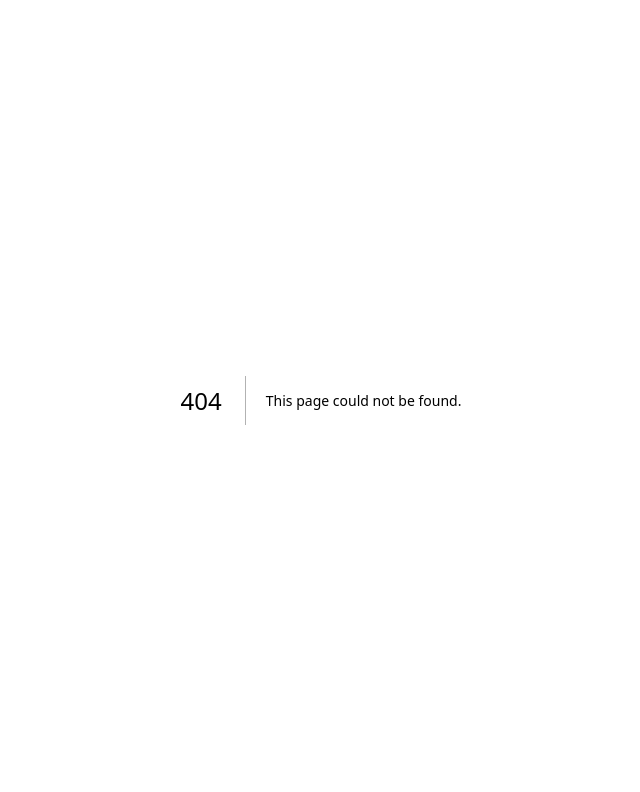
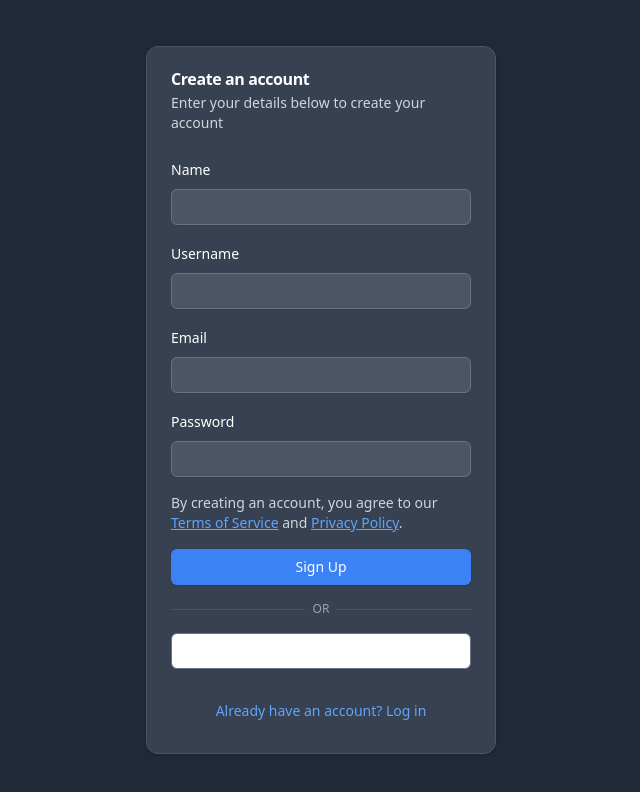
Before and after one commit to Mukul-Howale/AllChat, a Next.js app in the folder all-chat/: page /auth in a window 1280 px wide. Before the commit this address had no page. Shown: the top 792 px of the page, without its empty margins (319-959 px from the left). Built offline with nearby package versions, Linux system fonts and the light colour scheme.

Commit message:
Update in header and footer

```diff
--- a/all-chat/package.json
+++ b/all-chat/package.json
@@ -10,6 +10,8 @@
   },
   "dependencies": {
     "@radix-ui/react-icons": "^1.3.0",
+    "@radix-ui/react-label": "^2.1.0",
+    "@radix-ui/react-separator": "^1.1.0",
     "@radix-ui/react-slot": "^1.1.0",
     "class-variance-authority": "^0.7.0",
     "clsx": "^2.1.1",
--- /dev/null
+++ b/all-chat/src/components/ui/card.tsx
@@ -0,0 +1,76 @@
+import * as React from "react"
+
+import { cn } from "@/lib/utils"
+
+const Card = React.forwardRef<
+  HTMLDivElement,
+  React.HTMLAttributes<HTMLDivElement>
+>(({ className, ...props }, ref) => (
+  <div
+    ref={ref}
+    className={cn(
+      "rounded-xl border bg-card text-card-foreground shadow",
+      className
+    )}
+    {...props}
+  />
+))
+Card.displayName = "Card"
+
+const CardHeader = React.forwardRef<
+  HTMLDivElement,
+  React.HTMLAttributes<HTMLDivElement>
+>(({ className, ...props }, ref) => (
+  <div
+    ref={ref}
+    className={cn("flex flex-col space-y-1.5 p-6", className)}
+    {...props}
+  />
+))
+CardHeader.displayName = "CardHeader"
+
+const CardTitle = React.forwardRef<
+  HTMLParagraphElement,
+  React.HTMLAttributes<HTMLHeadingElement>
+>(({ className, ...props }, ref) => (
+  <h3
+    ref={ref}
+    className={cn("font-semibold leading-none tracking-tight", className)}
+    {...props}
+  />
+))
+CardTitle.displayName = "CardTitle"
+
+const CardDescription = React.forwardRef<
+  HTMLParagraphElement,
+  React.HTMLAttributes<HTMLParagraphElement>
+>(({ className, ...props }, ref) => (
+  <p
+    ref={ref}
+    className={cn("text-sm text-muted-foreground", className)}
+    {...props}
+  />
+))
+CardDescription.displayName = "CardDescription"
+
+const CardContent = React.forwardRef<
+  HTMLDivElement,
+  React.HTMLAttributes<HTMLDivElement>
+>(({ className, ...props }, ref) => (
+  <div ref={ref} className={cn("p-6 pt-0", className)} {...props} />
+))
+CardContent.displayName = "CardContent"
+
+const CardFooter = React.forwardRef<
+  HTMLDivElement,
+  React.HTMLAttributes<HTMLDivElement>
+>(({ className, ...props }, ref) => (
+  <div
+    ref={ref}
+    className={cn("flex items-center p-6 pt-0", className)}
+    {...props}
+  />
+))
+CardFooter.displayName = "CardFooter"
+
+export { Card, CardHeader, CardFooter, CardTitle, CardDescription, CardContent }
--- /dev/null
+++ b/all-chat/src/components/ui/label.tsx
@@ -0,0 +1,20 @@
+import * as React from "react"
+import * as LabelPrimitive from "@radix-ui/react-label"
+import { cn } from "@/lib/utils"
+
+const Label = React.forwardRef<
+  React.ElementRef<typeof LabelPrimitive.Root>,
+  React.ComponentPropsWithoutRef<typeof LabelPrimitive.Root>
+>(({ className, ...props }, ref) => (
+  <LabelPrimitive.Root
+    ref={ref}
+    className={cn(
+      "text-sm font-medium leading-none peer-disabled:cursor-not-allowed peer-disabled:opacity-70",
+      className
+    )}
+    {...props}
+  />
+))
+Label.displayName = LabelPrimitive.Root.displayName
+
+export { Label }
--- /dev/null
+++ b/all-chat/src/components/ui/separator.tsx
@@ -0,0 +1,29 @@
+import * as React from "react"
+import * as SeparatorPrimitive from "@radix-ui/react-separator"
+
+import { cn } from "@/lib/utils"
+
+const Separator = React.forwardRef<
+  React.ElementRef<typeof SeparatorPrimitive.Root>,
+  React.ComponentPropsWithoutRef<typeof SeparatorPrimitive.Root>
+>(
+  (
+    { className, orientation = "horizontal", decorative = true, ...props },
+    ref
+  ) => (
+    <SeparatorPrimitive.Root
+      ref={ref}
+      decorative={decorative}
+      orientation={orientation}
+      className={cn(
+        "shrink-0 bg-border",
+        orientation === "horizontal" ? "h-[1px] w-full" : "h-full w-[1px]",
+        className
+      )}
+      {...props}
+    />
+  )
+)
+Separator.displayName = SeparatorPrimitive.Root.displayName
+
+export { Separator }
--- a/all-chat/src/layouts/Footer.tsx
+++ b/all-chat/src/layouts/Footer.tsx
@@ -2,16 +2,18 @@ import React from 'react';
 import Link from 'next/link';
 
 const Footer: React.FC = () => (
-  <footer className="text-white flex flex-col gap-2 sm:flex-row py-6 w-full shrink-0 items-center px-4 md:px-6 border-t border-gray-700">
-    <p className="text-xs text-gray-400">© 2024 AllChat. All rights reserved.</p>
-    <nav className="sm:ml-auto flex gap-4 sm:gap-6">
-      <Link className="text-xs hover:underline underline-offset-4" href="#">
-        Terms of Service
-      </Link>
-      <Link className="text-xs hover:underline underline-offset-4" href="#">
-        Privacy
-      </Link>
-    </nav>
+  <footer className="bg-gray-900 text-gray-300 py-6 px-4 md:px-6 border-t border-gray-700">
+    <div className="container mx-auto flex flex-col sm:flex-row justify-between items-center">
+      <p className="text-sm mb-4 sm:mb-0">© 2024 AllChat. All rights reserved.</p>
+      <nav className="flex gap-4 sm:gap-6">
+        <Link className="text-sm hover:text-white hover:underline underline-offset-4" href="#">
+          Terms of Service
+        </Link>
+        <Link className="text-sm hover:text-white hover:underline underline-offset-4" href="#">
+          Privacy Policy
+        </Link>
+      </nav>
+    </div>
   </footer>
 );
 
--- a/all-chat/src/layouts/Header.tsx
+++ b/all-chat/src/layouts/Header.tsx
@@ -2,12 +2,17 @@ import React from 'react';
 import Link from 'next/link';
 import { MessageSquare } from 'lucide-react';
 
-const Header: React.FC = () => (
-  <header className="text-white px-4 lg:px-6 h-14 flex items-center border-b border-gray-700">
-    <Link className="flex items-center justify-center" href="#">
+interface HeaderProps {
+  hideNavigation?: boolean;
+}
+
+const Header: React.FC<HeaderProps> = ({ hideNavigation = false }) => (
+  <header className="bg-gray-900 text-white px-4 lg:px-6 h-14 flex items-center border-b border-gray-700">
+    <Link className="flex items-center justify-center" href="/">
       <MessageSquare className="h-6 w-6" />
       <span className="ml-2 text-2xl font-bold">AllChat</span>
     </Link>
+    {!hideNavigation && (
       <nav className="ml-auto flex gap-4 sm:gap-6">
         <Link className="text-sm font-medium hover:underline underline-offset-4" href="#features">
           Features
@@ -19,6 +24,7 @@ const Header: React.FC = () => (
           About
         </Link>
       </nav>
+    )}
   </header>
 );
 
--- /dev/null
+++ b/all-chat/src/pages/auth.tsx
@@ -0,0 +1,103 @@
+import { useState } from 'react'
+import { Button } from "@/components/ui/button"
+import { Input } from "@/components/ui/input"
+import { Label } from "@/components/ui/label"
+import { Card, CardContent, CardDescription, CardFooter, CardHeader, CardTitle } from "@/components/ui/card"
+import { Separator } from "@/components/ui/separator"
+import Link from 'next/link'
+
+export default function AuthPage() {
+  const [isSignUp, setIsSignUp] = useState(true)
+
+  const handleSubmit = (event: React.FormEvent<HTMLFormElement>) => {
+    event.preventDefault()
+    // Here you would typically handle the form submission
+    console.log('Form submitted')
+  }
+
+  const handleGoogleAuth = () => {
+    // Here you would typically initiate Google authentication
+    console.log('Google auth initiated')
+  }
+
+  return (
+    <div className="flex items-center justify-center min-h-screen bg-gray-800 text-white">
+      <Card className="w-[350px] bg-gray-700 border-gray-600">
+        <CardHeader>
+          <CardTitle className="text-white">{isSignUp ? 'Create an account' : 'Log in'}</CardTitle>
+          <CardDescription className="text-gray-300">
+            {isSignUp
+              ? 'Enter your details below to create your account'
+              : 'Enter your details below to log in to your account'}
+          </CardDescription>
+        </CardHeader>
+        <CardContent className="space-y-4">
+          <form onSubmit={handleSubmit} className="space-y-4">
+            {isSignUp && (
+              <>
+                <div className="space-y-2">
+                  <Label htmlFor="name" className="text-white">Name</Label>
+                  <Input id="name" type="text" required className="bg-gray-600 text-white border-gray-500" />
+                </div>
+                <div className="space-y-2">
+                  <Label htmlFor="username" className="text-white">Username</Label>
+                  <Input id="username" type="text" required className="bg-gray-600 text-white border-gray-500" />
+                </div>
+              </>
+            )}
+            <div className="space-y-2">
+              <Label htmlFor="email" className="text-white">Email</Label>
+              <Input id="email" type="email" required className="bg-gray-600 text-white border-gray-500" />
+            </div>
+            <div className="space-y-2">
+              <Label htmlFor="password" className="text-white">Password</Label>
+              <Input id="password" type="password" required className="bg-gray-600 text-white border-gray-500" />
+            </div>
+            {isSignUp && (
+              <p className="text-sm text-gray-300">
+                By creating an account, you agree to our{' '}
+                <Link href="/terms" className="underline text-blue-400">
+                  Terms of Service
+                </Link>{' '}
+                and{' '}
+                <Link href="/privacy" className="underline text-blue-400">
+                  Privacy Policy
+                </Link>
+                .
+              </p>
+            )}
+            <Button type="submit" className="w-full bg-blue-500 hover:bg-blue-600 text-white">
+              {isSignUp ? 'Sign Up' : 'Log In'}
+            </Button>
+          </form>
+
+          <div className="relative">
+            <div className="absolute inset-0 flex items-center">
+              <Separator className="w-full bg-gray-600" />
+            </div>
+            <div className="relative flex justify-center text-xs uppercase">
+              <span className="bg-gray-700 px-2 text-gray-400">
+                Or
+              </span>
+            </div>
+          </div>
+
+          <Button onClick={handleGoogleAuth} variant="outline" className="w-full border-gray-500 text-white hover:bg-gray-600">
+            {isSignUp ? 'Sign up' : 'Continue'} with Google
+          </Button>
+        </CardContent>
+        <CardFooter>
+          <Button
+            variant="link"
+            onClick={() => setIsSignUp(!isSignUp)}
+            className="w-full text-blue-400"
+          >
+            {isSignUp
+              ? 'Already have an account? Log in'
+              : "Don't have an account? Sign up"}
+          </Button>
+        </CardFooter>
+      </Card>
+    </div>
+  )
+}
--- a/all-chat/src/pages/index.tsx
+++ b/all-chat/src/pages/index.tsx
@@ -1,13 +1,11 @@
 // The main entry page of the application, rendering the VideoChat component.
 import React from 'react';
-import LandingPage from '../components/LandingPage';
-import VideoChat from '../components/VideoChat';
+import LandingPage from './squeeze';
 
 const Home: React.FC = () => {
   return (
     <div>
-      {/* <LandingPage /> */}
-      <VideoChat />
+      <LandingPage />
     </div>
   );
 };
--- a/all-chat/src/components/LandingPage.tsx
+++ b/all-chat/src/pages/squeeze.tsx
@@ -1,28 +1,21 @@
 import { Button } from "@/components/ui/button"
 import { Input } from "@/components/ui/input"
-import { MessageSquare, Users, Shield, Zap } from "lucide-react"
+import { Users, Shield, Zap } from "lucide-react"
 import Link from "next/link"
+import { useRouter } from 'next/router'
+import Header from '../layouts/Header'
+import Footer from '../layouts/Footer'
 
 export default function LandingPage() {
+  const router = useRouter();
+
+  const handleStartChatting = () => {
+    router.push('/video-chat');
+  };
+
   return (
     <div className="flex flex-col min-h-screen bg-gray-800 text-white">
-      <header className="px-4 lg:px-6 h-14 flex items-center border-b border-gray-700">
-        <Link className="flex items-center justify-center" href="#">
-          <MessageSquare className="h-6 w-6" />
-          <span className="ml-2 text-2xl font-bold">AllChat</span>
-        </Link>
-        <nav className="ml-auto flex gap-4 sm:gap-6">
-          <Link className="text-sm font-medium hover:underline underline-offset-4" href="#features">
-            Features
-          </Link>
-          <Link className="text-sm font-medium hover:underline underline-offset-4" href="#how-it-works">
-            How It Works
-          </Link>
-          <Link className="text-sm font-medium hover:underline underline-offset-4" href="#about">
-            About
-          </Link>
-        </nav>
-      </header>
+      <Header />
       <main className="flex-1">
         <section className="w-full py-12 md:py-24 lg:py-32 xl:py-48 border-b border-gray-700">
           <div className="container px-4 md:px-6">
@@ -36,8 +29,8 @@ export default function LandingPage() {
                 </p>
               </div>
               <div className="space-x-4">
-                <Button>Start Chatting</Button>
-                <Button variant="outline">Learn More</Button>
+                <Button onClick={handleStartChatting}>Start Chatting</Button>
+                <Button>Learn More</Button>
               </div>
             </div>
           </div>
@@ -86,7 +79,7 @@ export default function LandingPage() {
             </div>
           </div>
         </section>
-        <section id="cta" className="w-full py-12 md:py-24 lg:py-32">
+        <section id="cta" className="bg-gray-700 w-full py-12 md:py-24 lg:py-32">
           <div className="container px-4 md:px-6">
             <div className="flex flex-col items-center space-y-4 text-center">
               <div className="space-y-2">
@@ -113,17 +106,7 @@ export default function LandingPage() {
           </div>
         </section>
       </main>
-      <footer className="flex flex-col gap-2 sm:flex-row py-6 w-full shrink-0 items-center px-4 md:px-6 border-t border-gray-700">
-        <p className="text-xs text-gray-400">© 2024 AllChat. All rights reserved.</p>
-        <nav className="sm:ml-auto flex gap-4 sm:gap-6">
-          <Link className="text-xs hover:underline underline-offset-4" href="#">
-            Terms of Service
-          </Link>
-          <Link className="text-xs hover:underline underline-offset-4" href="#">
-            Privacy
-          </Link>
-        </nav>
-      </footer>
+      <Footer />
     </div>
   )
 }
--- a/all-chat/src/components/VideoChat.tsx
+++ b/all-chat/src/pages/video-chat.tsx
@@ -1,9 +1,10 @@
 import React, { useState, useRef, useEffect } from 'react';
 import { Clock } from 'lucide-react';
-import VideoGrid from './VideoGrid';
-import ChatControls from './ChatControls';
-import TextChat from './TextChat';
-import MediaControls from './MediaControls';
+import VideoGrid from '../components/VideoGrid';
+import ChatControls from '../components/ChatControls';
+import TextChat from '../components/TextChat';
+import MediaControls from '../components/MediaControls';
+import Header from '../layouts/Header';
 
 const VideoChat: React.FC = () => {
   const [groupSize, setGroupSize] = useState<number | 'any'>(2);
@@ -114,23 +115,20 @@ const VideoChat: React.FC = () => {
   };
 
   return (
-    <div className="flex h-screen bg-gray-900 overflow-hidden">
-      <div className="flex flex-col w-3/4 p-4">
-        <div className="flex-grow bg-gray-800 rounded-lg overflow-hidden">
-          <div className="w-full h-full">
+    <div className="flex flex-col h-screen bg-gray-900">
+      <Header hideNavigation={true} />
+      <div className="flex flex-grow overflow-hidden p-4">
+        <div className="flex flex-col w-3/4 pr-4">
+          <div className="flex-grow bg-gray-800 rounded-lg overflow-hidden mb-4">
             {renderVideoArea()}
           </div>
-        </div>
-        <div className="mt-4 flex items-center">
-          <div className="w-1/4">
+          <div className="flex items-center justify-between">
             <MediaControls
               isVideoOn={isVideoOn}
               isAudioOn={isAudioOn}
               toggleVideo={toggleVideo}
               toggleAudio={toggleAudio}
             />
-          </div>
-          <div className="w-1/2 flex justify-center">
             <ChatControls
               groupSize={groupSize}
               setGroupSize={setGroupSize}
@@ -140,16 +138,18 @@ const VideoChat: React.FC = () => {
               handleStopChat={handleStopChat}
               handleNextChat={handleNextChat}
             />
+            <div className="w-1/4"></div> {/* Spacer for alignment */}
           </div>
-          <div className="w-1/4"></div>
         </div>
-      </div>
-      <div className="w-1/4 bg-gray-800 p-4">
-        <TextChat
-          isChatActive={isChatActive}
-          onSendMessage={handleSendMessage}
-          messages={messages}
-        />
+        <div className="w-1/4 flex flex-col">
+          <div className="flex-grow bg-gray-800 rounded-lg overflow-hidden">
+            <TextChat
+              isChatActive={isChatActive}
+              onSendMessage={handleSendMessage}
+              messages={messages}
+            />
+          </div>
+        </div>
       </div>
     </div>
   );
```
Also changed, not shown: 1 other file (tests, documents, lock files or other folders). Lines whose indentation alone changed are shown as unchanged.
